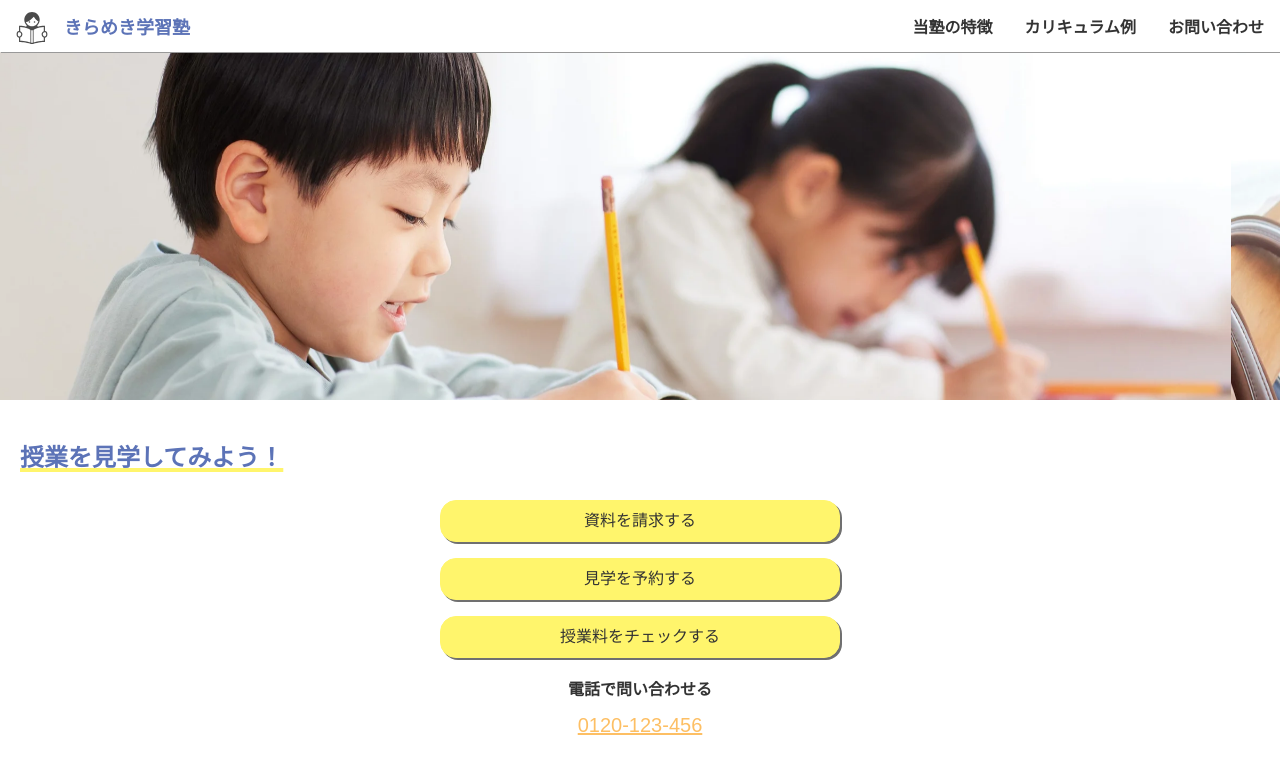
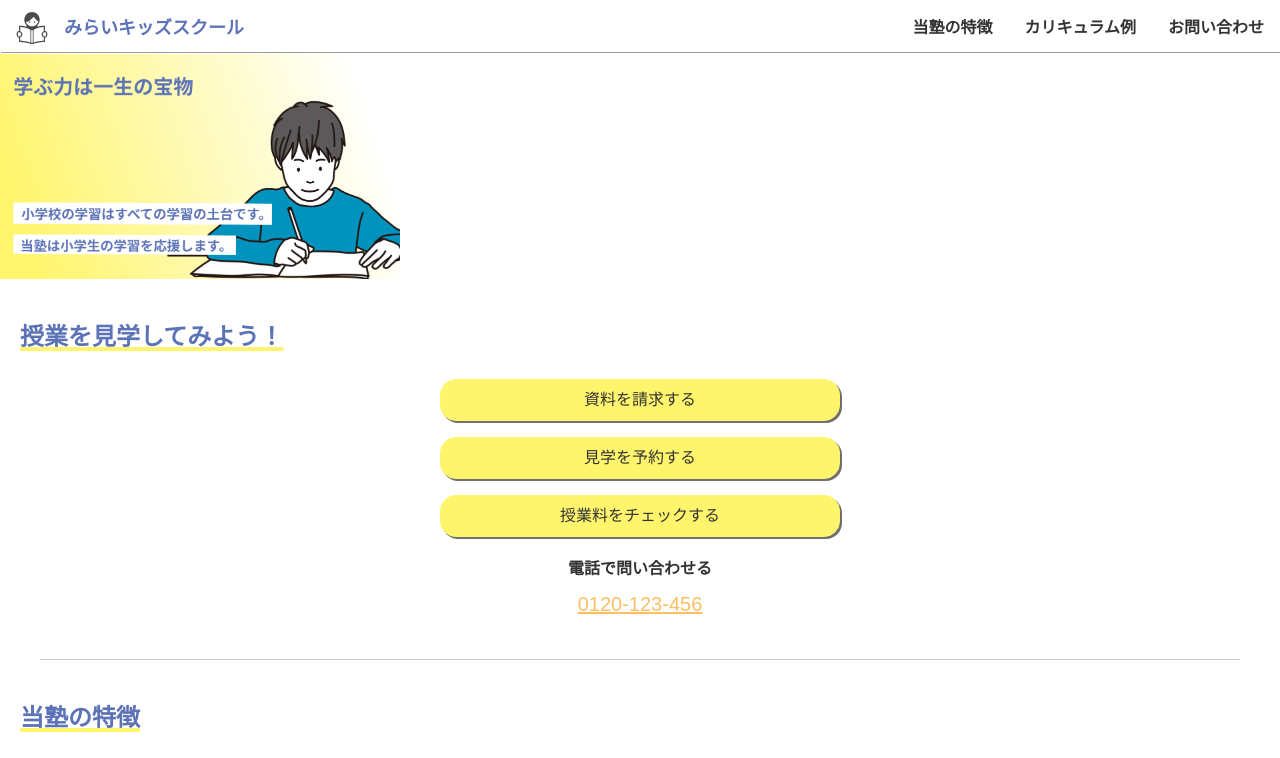
Before and after one commit to YasuOhki/cram-school-hp, a plain HTML site: page index.html in a window 1280 px wide. Shown: the top 758 px of the page. Drawn offline with nearby package versions, Linux system fonts and the light colour scheme.

Commit message:
first-viewのイラストを差し替え(swiper一旦停止)、塾名を変更

```diff
--- a/css/index.scss
+++ b/css/index.scss
@@ -21,7 +21,7 @@
     display: flex;
     align-items: center;
     gap: 8px;
-    width: 200px;
+    width: 240px;
     height: auto;
     margin: 0 8px;
 }
@@ -79,7 +79,7 @@
 ----------------------------------------*/
 .mainVisual {
     max-height: 400px;
-    margin: 0 -20px;
+    margin: 54px -20px 0;
     overflow: hidden;
 }
 .swiper-wrapper {
--- a/index.html
+++ b/index.html
@@ -3,7 +3,7 @@
 <head>
     <meta charset="UTF-8">
     <meta name="viewport" content="width=device-width, initial-scale=1.0">
-    <title>きらめき学習塾 | 小学生専門の学習塾</title>
+    <title>みらいキッズスクール | 小学生専門の学習塾</title>
     <link rel="stylesheet" href="css/reset.css">
     <link rel="stylesheet" href="css/index.css">
     <link rel="stylesheet" href="https://cdn.jsdelivr.net/npm/swiper@12/swiper-bundle.min.css"/>
@@ -17,7 +17,7 @@
         <div class="header__container">
             <div class="header__logo">
                 <img class="header__logo-image" src="image/icon/logo.svg" width="48" height="48" alt="きらめき学習塾">
-                <p class="header__logo-text">きらめき学習塾</p>
+                <p class="header__logo-text">みらいキッズスクール</p>
             </div>
             <nav class="header__nav">
                 <a href="#features" class="header__nav-item">当塾の特徴</a>
@@ -34,7 +34,8 @@
      <div class="mainContent">
         <!-- メインビジュアル -->
         <div class="mainVisual">
-            <div class="swiper">
+            <img src="image/mainVisual/first-view.png" alt="メインビジュアル" class="mainVisual__image" width="400" height="400">
+            <!-- <div class="swiper">
                 <div class="swiper-wrapper">
                     <div class="swiper-slide mainVisual__item">
                         <img src="image/mainVisual/study_1.webp" alt="学習の様子1">
@@ -49,10 +50,7 @@
                         <img src="image/mainVisual/study_4.webp" alt="学習の様子4">
                     </div>
                 </div>
-                <!-- <div class="mainVisual__pagination-wrap">
-                    <div class="mainVisual__pagination"></div>
-                </div> -->
-            </div>
+            </div> -->
         </div>
 
         <section class="contact">
@@ -121,7 +119,7 @@
         </section>
     </div>
     <footer class="footer">
-        <p class="footer__copyright">&copy; 2024 きらめき学習塾. All rights reserved.</p>
+        <p class="footer__copyright">&copy; 2024 みらいキッズスクール. All rights reserved.</p>
     </footer>
     <script>
         document.addEventListener('DOMContentLoaded', () => {
```
Also changed, not shown: css/index.css, image/mainVisual/first-view.png (added), 1 other file.
